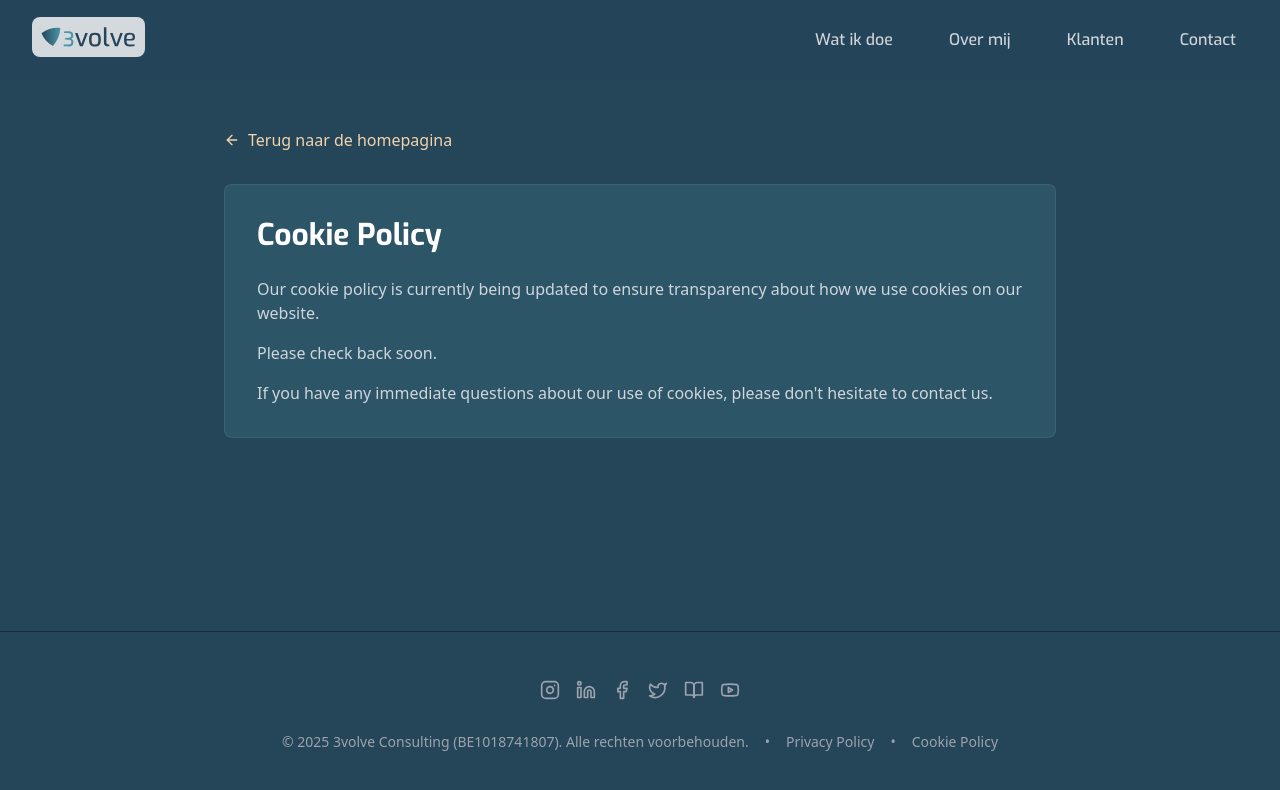
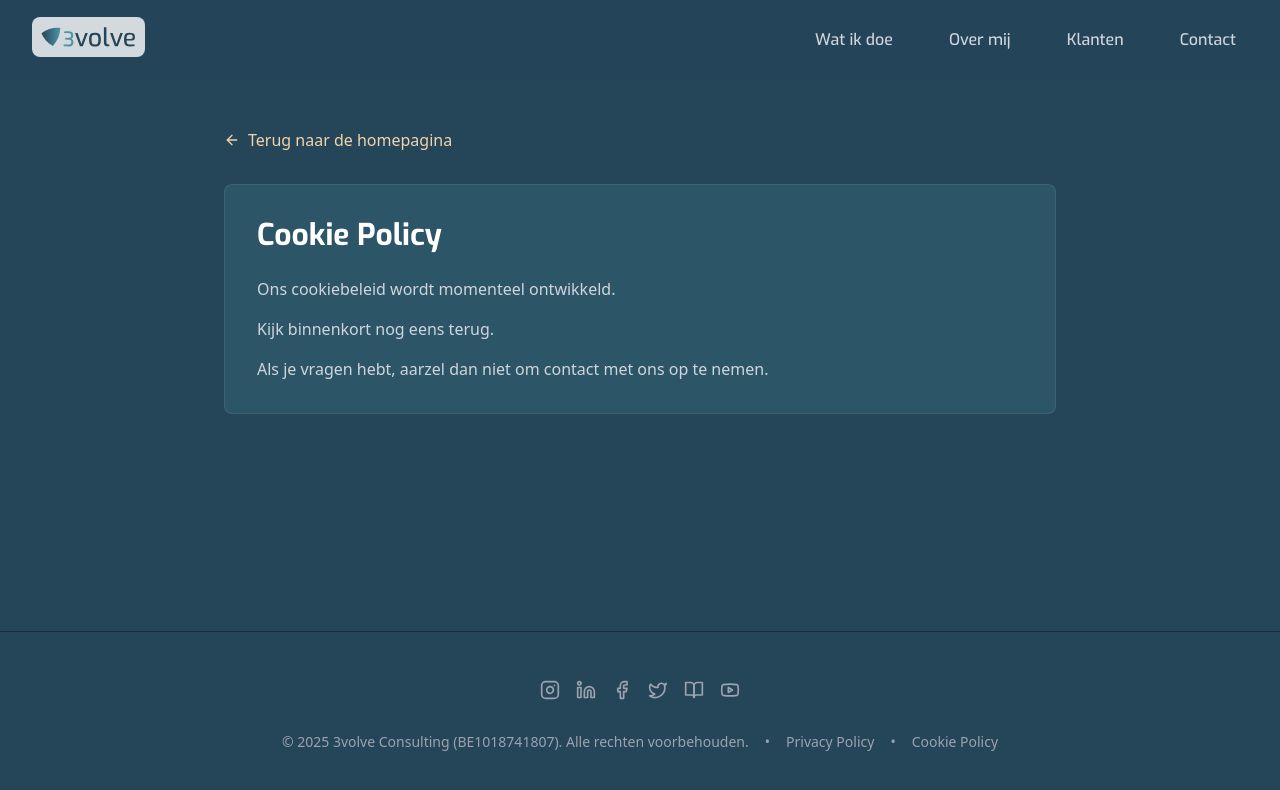
Before and after one commit to deamsf/fdsite, a React (Vite) app: page /cookies in a window 1280 px wide. Shown: the top 790 px of the page. Built offline with nearby package versions, Linux system fonts and the light colour scheme; a web font is replaced by a local one.

Commit message:
Update Cookies.tsx

```diff
--- a/src/pages/Cookies.tsx
+++ b/src/pages/Cookies.tsx
@@ -11,8 +11,8 @@ const Cookies = () => {
   return (
     <div className="min-h-screen bg-primary flex flex-col">
       <SEO
-        title="Cookie Policy | 3volve - Privacy & Security"
-        description="Learn about how we use cookies to improve your experience on 3volve's website. Our cookie policy explains what data we collect and how we use it."
+        title="Cookie Policy | 3volve Consulting"
+        description="Lees meer over hoe we cookies gebruiken om uw ervaring op de website van 3volve Consulting te verbeteren. Ons cookiebeleid legt uit welke gegevens we verzamelen en hoe we deze gebruiken."
       />
       <Navbar />
       <main className="flex-grow pt-20">
@@ -28,9 +28,9 @@ const Cookies = () => {
           <div className="bg-secondary/20 p-8 rounded-lg border border-accent/10">
             <h1 className="text-3xl font-bold text-white mb-6">Cookie Policy</h1>
             <div className="text-gray-300 space-y-4">
-              <p>Our cookie policy is currently being updated to ensure transparency about how we use cookies on our website.</p>
-              <p>Please check back soon.</p>
-              <p>If you have any immediate questions about our use of cookies, please don't hesitate to contact us.</p>
+              <p>Ons cookiebeleid wordt momenteel ontwikkeld.</p>
+              <p>Kijk binnenkort nog eens terug.</p>
+              <p>Als je vragen hebt, aarzel dan niet om contact met ons op te nemen.</p>
             </div>
           </div>
         </div>
```
